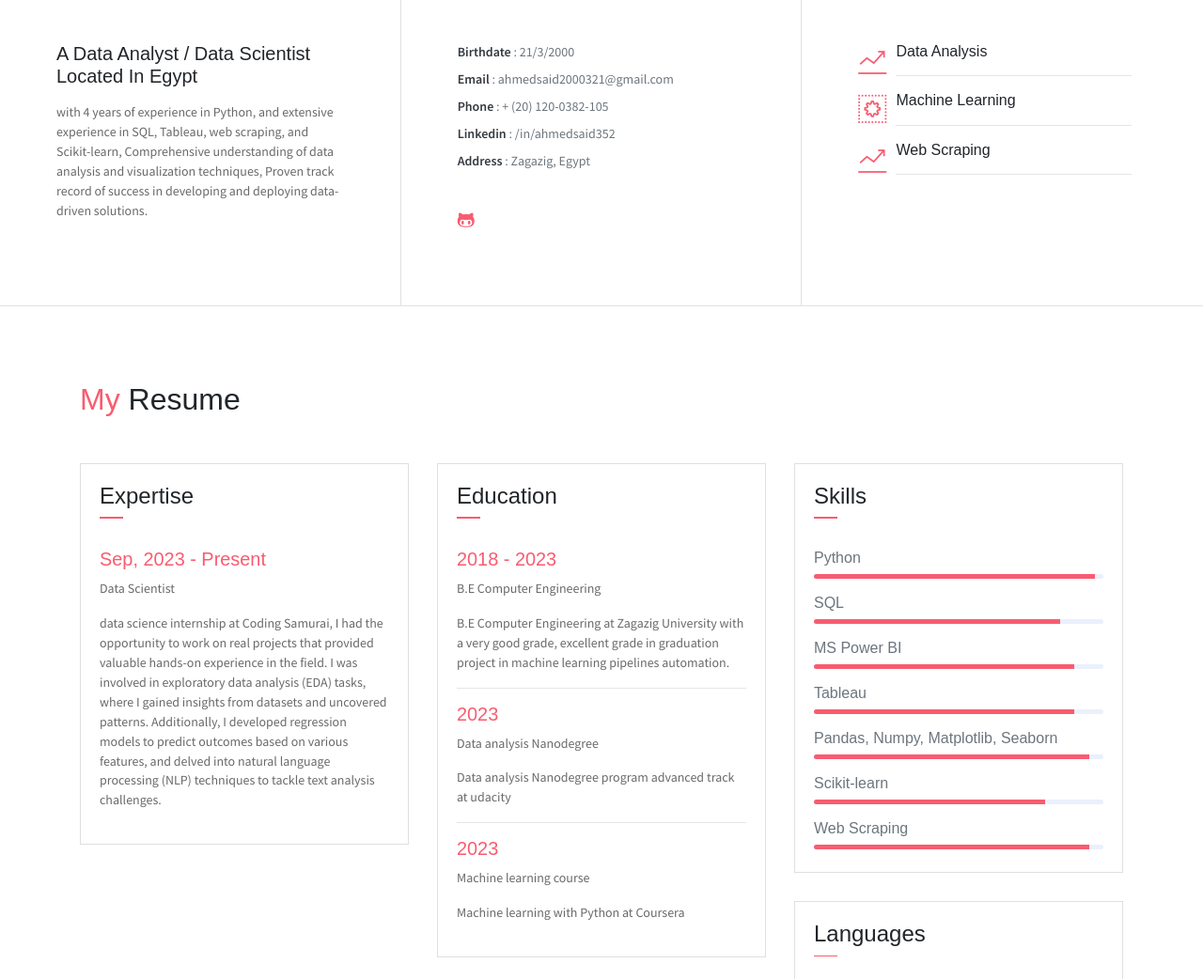
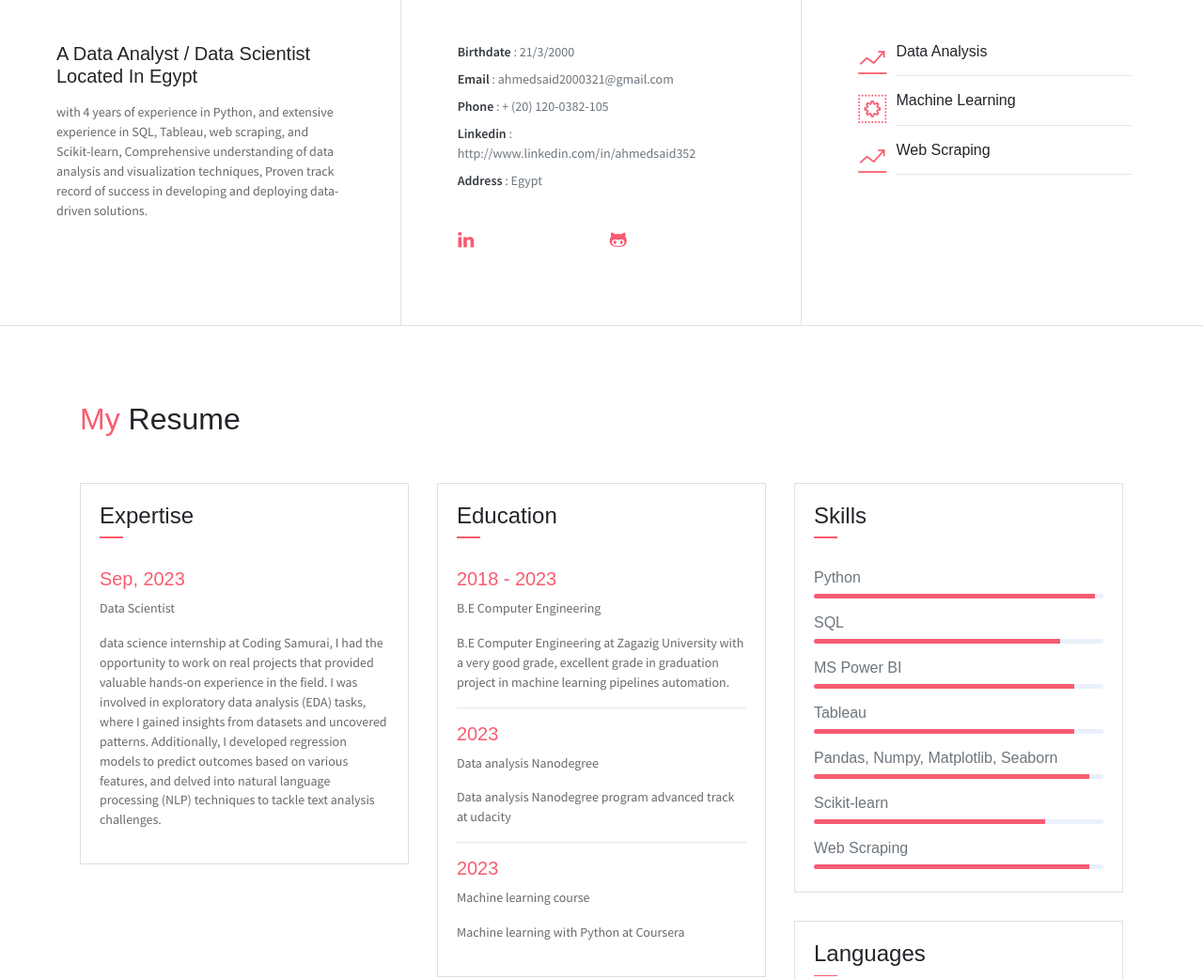
Before and after one commit to ahmedsaid352/5g-MCQ.github.io, a plain HTML site: page index.html in a window 1280 px wide. Shown: the part 823-1865 px from the top of the page at 94% size. Drawn offline with Linux system fonts and the light colour scheme; some packages are replaced by stand-ins of ours.

Commit message:
add linkedin url , edit resume

```diff
--- a/index.html
+++ b/index.html
@@ -24,8 +24,8 @@
             <ul class="social-icons pt-3">
                 <!-- <li class="social-item"><a class="social-link text-light" href="#"><i class="ti-facebook" aria-hidden="true"></i></a></li>
                 <li class="social-item"><a class="social-link text-light" href="#"><i class="ti-twitter" aria-hidden="true"></i></a></li>
-                <li class="social-item"><a class="social-link text-light" href="#"><i class="ti-google" aria-hidden="true"></i></a></li>
-                <li class="social-item"><a class="social-link text-light" href="#"><i class="ti-instagram" aria-hidden="true"></i></a></li> -->
+                <li class="social-item"><a class="social-link text-light" href="#"><i class="ti-google" aria-hidden="true"></i></a></li>-->
+                <li class="social-item"><a target="_blank" class="social-link text-light" href="http://www.linkedin.com/in/ahmedsaid352"><i class="ti-linkedin" aria-hidden="true"></i></a></li>
                 <li class="social-item"><a target="_blank" class="social-link text-light" href="https://github.com/ahmedsaid352"><i class="ti-github" aria-hidden="true"></i></a></li>
             </ul>
             <div class="header-content">
@@ -94,14 +94,14 @@
                     <li><span>Birthdate</span> : 21/3/2000</li>
                     <li><span>Email</span> : ahmedsaid2000321@gmail.com</li>
                     <li><span>Phone</span> : + (20) 120-0382-105</li>
-                    <li><span>Linkedin</span> : /in/ahmedsaid352 </li>
-                    <li><span>Address</span> :  Zagazig, Egypt</li>
+                    <li><span>Linkedin</span> : http://www.linkedin.com/in/ahmedsaid352 </li>
+                    <li><span>Address</span> :  Egypt</li>
                 </ul>
                 <ul class="social-icons pt-3">
                     <!-- <li class="social-item"><a class="social-link" href="#"><i class="ti-facebook" aria-hidden="true"></i></a></li>
                     <li class="social-item"><a class="social-link" href="#"><i class="ti-twitter" aria-hidden="true"></i></a></li>
-                    <li class="social-item"><a class="social-link" href="#"><i class="ti-google" aria-hidden="true"></i></a></li>
-                    <li class="social-item"><a class="social-link" href="#"><i class="ti-instagram" aria-hidden="true"></i></a></li> -->
+                    <li class="social-item"><a class="social-link" href="#"><i class="ti-google" aria-hidden="true"></i></a></li>-->
+                    <li class="social-item"><a target="_blank" class="social-link" href="http://www.linkedin.com/in/ahmedsaid352"><i class="ti-linkedin" aria-hidden="true"></i></a></li>
                     <li class="social-item"><a class="social-link" target="_blank" href="https://github.com/ahmedsaid352"><i class="ti-github" aria-hidden="true"></i></a></li>
                 </ul>
             </div>
@@ -147,7 +147,7 @@
                             </div>
                         </div>
                         <div class="card-body">
-                            <h6 class="title text-danger">Sep, 2023 - Present</h6>
+                            <h6 class="title text-danger">Sep, 2023</h6>
                             <P>Data Scientist</P>
                             <P class="subtitle">data science internship at Coding Samurai, I had the opportunity to work on real projects that provided valuable hands-on experience in the field. I was involved in exploratory data analysis (EDA) tasks, where I gained insights from datasets and uncovered patterns. Additionally, I developed regression models to predict outcomes based on various features, and delved into natural language processing (NLP) techniques to tackle text analysis challenges.<br> </P>
                             <!-- <hr> -->
@@ -491,7 +491,7 @@
                                 <i class="ti-map-alt icon-md"></i>
                             </div>
                             <div class="col-10">
-                                <h6 class="d-inline">Address :<br> <span class="text-muted">Zagazig, Egypt</span></h6>
+                                <h6 class="d-inline">Address :<br> <span class="text-muted">Egypt</span></h6>
                             </div>
                         </div>
                         <div class="row mb-2">
@@ -505,8 +505,8 @@
                         <ul class="social-icons pt-4">
                             <!-- <li class="social-item"><a class="social-link text-dark" href="#"><i class="ti-facebook" aria-hidden="true"></i></a></li>
                             <li class="social-item"><a class="social-link text-dark" href="#"><i class="ti-twitter" aria-hidden="true"></i></a></li>
-                            <li class="social-item"><a class="social-link text-dark" href="#"><i class="ti-google" aria-hidden="true"></i></a></li>
-                            <li class="social-item"><a class="social-link text-dark" href="#"><i class="ti-instagram" aria-hidden="true"></i></a></li> -->
+                            <li class="social-item"><a class="social-link text-dark" href="#"><i class="ti-google" aria-hidden="true"></i></a></li>-->
+                            <li class="social-item"><a target="_blank" class="social-link text-dark" href="http://www.linkedin.com/in/ahmedsaid352"><i class="ti-linkedin" aria-hidden="true"></i></a></li>
                             <li class="social-item"><a target="_blank" class="social-link text-dark" href="https://github.com/ahmedsaid352"><i class="ti-github" aria-hidden="true"></i></a></li>
                         </ul>
                     </div>
```
Also changed, not shown: 1 other file.
